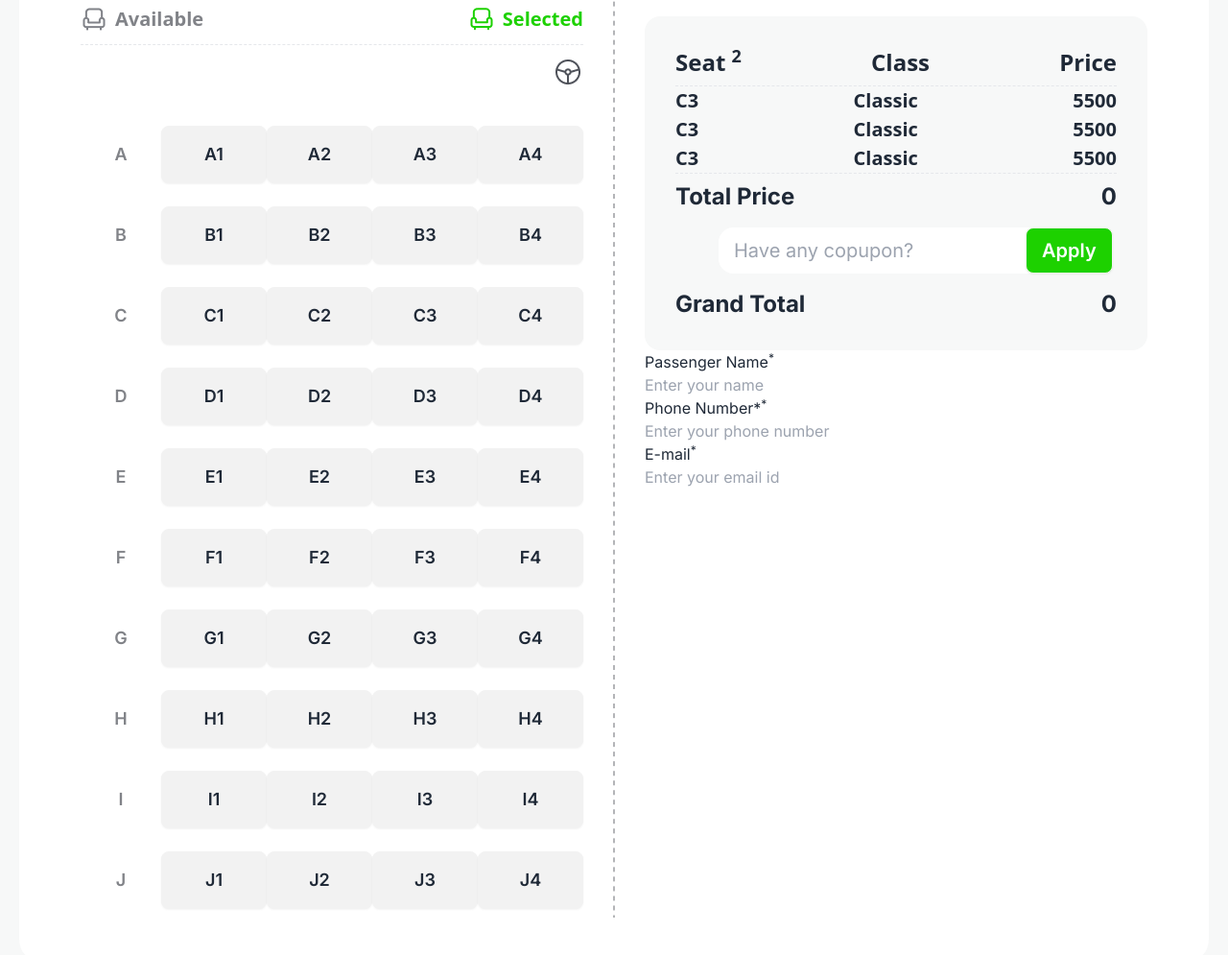
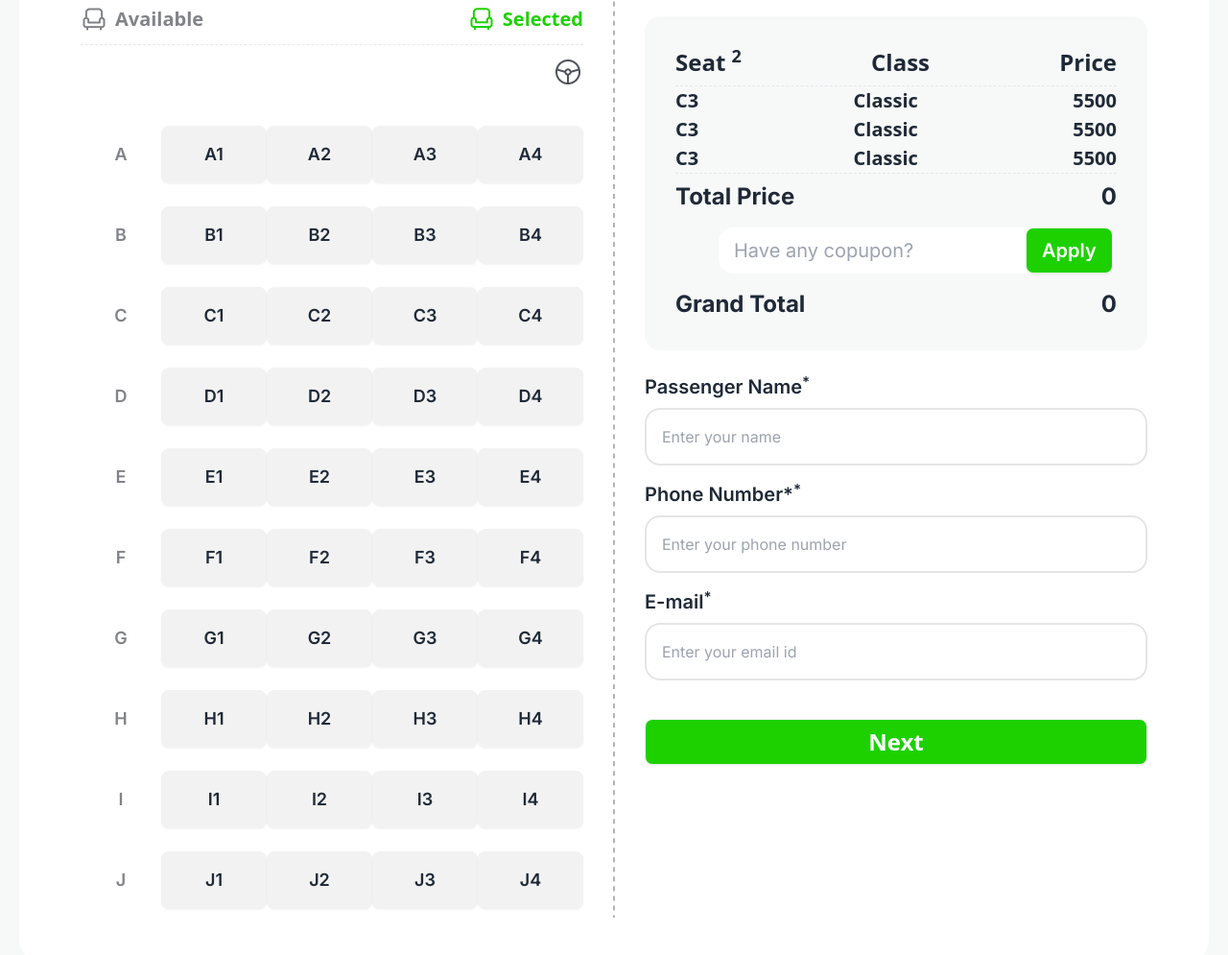
Before and after one commit to md-maruf-billa/assignment-5, a plain HTML site: page index.html in a window 1280 px wide. Shown: the part 2259-3254 px from the top of the page at 96% size. Drawn offline with nearby package versions, Linux system fonts and the light colour scheme.

Commit message:
conplete modal

```diff
--- a/index.html
+++ b/index.html
@@ -207,7 +207,7 @@
                     </div>
 
                 </div>
-                <div class="text-center title-font ">
+                <div class="text-center title-font flex flex-col justify-center items-center gap-2">
                     <img src="./images/fare.png" alt="">
                     <h2 class="text-3xl font-bold">550 Taka</h2>
                     <p class="text-[#03071299] text-2xl font-semibold">Per Seat</p>
@@ -340,7 +340,8 @@
                         </div>
                         <div class="flex justify-center my-4">
                             <div class="bg-white rounded-2xl w-[370px] flex justify-between normal-font">
-                                <input class="border-none outline-none px-4 text-xl rounded-2xl" type="text" placeholder="Have any copupon?">
+                                <input class="border-none outline-none px-4 text-xl rounded-2xl" type="text"
+                                    placeholder="Have any copupon?">
                                 <button class="btn bg-[#1DD100] text-white text-xl">Apply</button>
                             </div>
                         </div>
@@ -350,24 +351,51 @@
                         </div>
                     </div>
 
-                    <form class="normal-font">
-                        <div class="flex flex-col">
-                            <label for="">Passenger Name<sup>*</sup></label>
-                            <input type="text" placeholder="Enter your name">
+                    <form class="normal-font space-y-4 mt-6">
+                        <div class="flex flex-col gap-2">
+                            <label for="" class="text-xl normal-font font-semibold">Passenger Name<sup>*</sup></label>
+                            <input class="border-2 border-[#0307121A] p-4 rounded-2xl" type="text"
+                                placeholder="Enter your name">
                         </div>
-                        <div class="flex flex-col">
-                            <label for="">Phone Number*<sup>*</sup></label>
-                            <input type="number" placeholder="Enter your phone number">
+                        <div class="flex flex-col gap-2">
+                            <label for="" class="text-xl normal-font font-semibold">Phone Number*<sup>*</sup></label>
+                            <input class="border-2 border-[#0307121A] p-4 rounded-2xl" type="number"
+                                placeholder="Enter your phone number">
                         </div>
-                        <div class="flex flex-col">
-                            <label for="">E-mail<sup>*</sup></label>
-                            <input type="email" placeholder="Enter your email id">
+                        <div class="flex flex-col gap-2">
+                            <label for="" class="text-xl normal-font font-semibold">E-mail<sup>*</sup></label>
+                            <input class="border-2 border-[#0307121A] p-4 rounded-2xl" type="email"
+                                placeholder="Enter your email id">
                         </div>
                     </form>
+                    <div class="mt-10 ">
+                        <!-- Open the modal using ID.showModal() method -->
+                        <button class="btn w-full bg-[#1DD100] text-2xl text-white" onclick="my_modal_5.showModal()">Next</button>
+                        <dialog id="my_modal_5" class="modal modal-bottom sm:modal-middle">
+                            <div class="modal-box">
+                                <div class="flex items-center justify-center mb-8">
+                                    <img src="./images/success.png" alt="">
+                                </div>
+                                <h3 class="font-bold text-lg">Thank you for Booking Our Bus Seats.
+                                We are working hard to find the best service and deals for you</h3>
+                                <p class="py-4">Shortly you will find a confirmation in your email.</p>
+                                <div class="modal-action">
+                                    <form class="w-full" method="dialog">
+                                        <!-- if there is a button in form, it will close the modal -->
+                                        <button class="btn bg-[#27AE60] w-full text-xl text-white font-bold">Continue</button>
+                                    </form>
+                                </div>
+                            </div>
+                        </dialog>
+                    </div>
                 </div>
             </div>
         </section>
     </main>
+
+
+
+    <!-- -------start footer hare------- -->
 
 
     <!-- -----------------Main Script File -------------- -->
```
